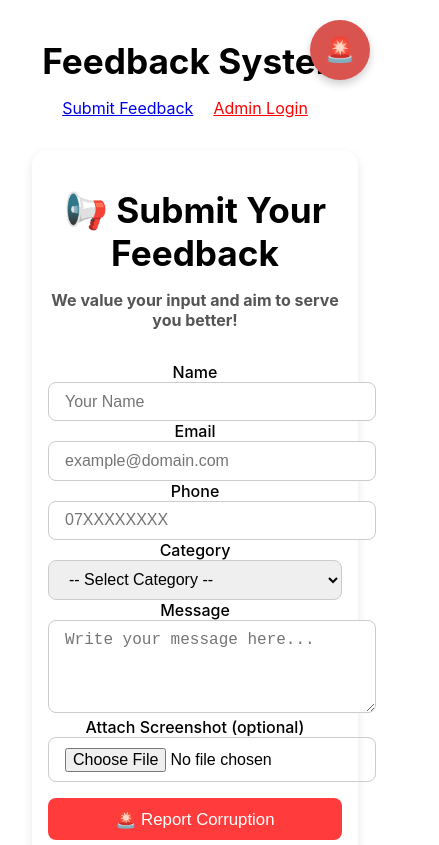
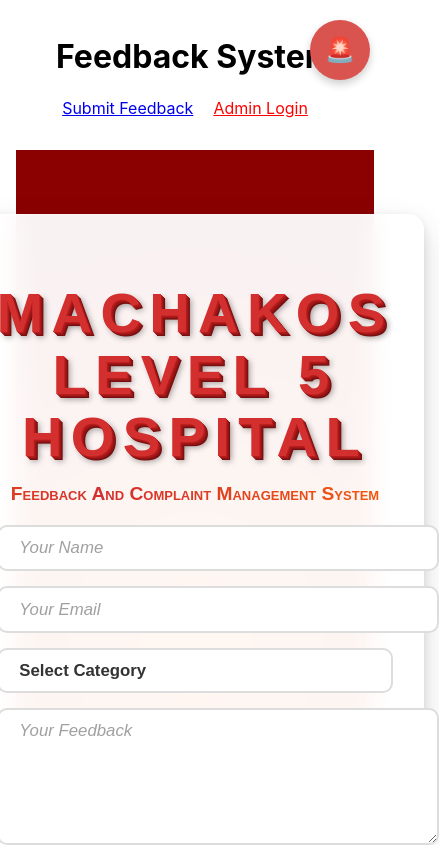
Before and after one commit to Kennedy-Mutuku/themusyawa-Hotel-feedback-and-complaint-management-system-Front-End, a React (Create React App) app: page / in a window 390 px wide. Shown: the top 845 px of the page, 439 px wide, since content can reach past the window. Built offline with nearby package versions, Linux system fonts and the light colour scheme.

Commit message:
Enhance FeedbackForm UI/UX for mobile view

```diff
--- a/src/FeedbackForm.js
+++ b/src/FeedbackForm.js
@@ -1,248 +1,490 @@
-import React, { useState } from 'react';
+import React, { useState, useEffect, useRef } from 'react';
 import axios from 'axios';
+import { API_BASE_URL } from './config';
 
-function FeedbackForm() {
+import { ToastContainer, toast } from 'react-toastify';
+import 'react-toastify/dist/ReactToastify.css';
+
+function FeedbackForm({ defaultCategory = '' }) {
   const [formData, setFormData] = useState({
     name: '',
     email: '',
-    phone: '',
-    category: '',
-    message: '',
+    feedbackText: '',
+    category: defaultCategory || '',
+    anonymous: false,
     file: null,
   });
 
+  const [isSubmitting, setIsSubmitting] = useState(false);
   const [btnHover, setBtnHover] = useState(false);
   const [reportHover, setReportHover] = useState(false);
-  const [isSubmitting, setIsSubmitting] = useState(false);
+
+  const feedbackRef = useRef(null);
+  const nameInputRef = useRef(null);
+  const fileInputRef = useRef(null);
+
+  const categoryOptions = [
+    'Compliment',
+    'Complaint',
+    'Suggestion',
+    'Inquiry',
+    'Other',
+    'Report Corruption',
+  ];
+
+  useEffect(() => {
+    if (defaultCategory) {
+      setFormData((prev) => ({ ...prev, category: defaultCategory }));
+    }
+  }, [defaultCategory]);
 
   const handleChange = (e) => {
-    const { name, value, type, files } = e.target;
-    setFormData((prevData) => ({
-      ...prevData,
-      [name]: type === 'file' ? files[0] : value,
+    const { name, value, checked, files } = e.target;
+
+    if (name === 'anonymous') {
+      setFormData((prev) => ({ ...prev, anonymous: checked }));
+      return;
+    }
+
+    if (name === 'category') {
+      setFormData((prev) => ({
+        ...prev,
+        category: value,
+      }));
+      return;
+    }
+
+    if (name === 'file') {
+      setFormData((prev) => ({
+        ...prev,
+        file: files[0],
+      }));
+      return;
+    }
+
+    setFormData((prev) => ({
+      ...prev,
+      [name]: value,
     }));
   };
 
   const handleSubmit = async (e) => {
     e.preventDefault();
-    setIsSubmitting(true);
-    const data = new FormData();
 
-    for (const key in formData) {
-      data.append(key, formData[key]);
+    if (!formData.category) {
+      toast.error('Please select a feedback category.');
+      return;
+    }
+
+    if (!formData.feedbackText.trim()) {
+      toast.error('Please enter your feedback.');
+      return;
+    }
+
+    if (!formData.anonymous && (!formData.name.trim() || !formData.email.trim())) {
+      toast.error('Please provide your name and email, or choose to submit anonymously.');
+      return;
     }
 
     try {
-      const response = await axios.post('https://your-backend-api.com/feedback', data);
-      alert('✅ Feedback submitted successfully!');
-      console.log('Server response:', response.data);
-      setFormData({ name: '', email: '', phone: '', category: '', message: '', file: null });
+      setIsSubmitting(true);
+      const data = new FormData();
+      data.append('name', formData.name);
+      data.append('email', formData.email);
+      data.append('feedbackText', formData.feedbackText);
+      data.append('category', formData.category);
+      data.append('anonymous', formData.anonymous);
+      if (formData.file) {
+        data.append('file', formData.file);
+      }
+
+      await axios.post(`${API_BASE_URL}/api/feedback`, data, {
+        headers: { 'Content-Type': 'multipart/form-data' },
+      });
+
+      toast.success('✅ Feedback submitted successfully!');
+
+      setFormData({
+        name: '',
+        email: '',
+        feedbackText: '',
+        category: defaultCategory || '',
+        anonymous: false,
+        file: null,
+      });
+
+      if (fileInputRef.current) fileInputRef.current.value = '';
+      if (nameInputRef.current) nameInputRef.current.focus();
     } catch (error) {
-      alert('❌ Submission failed. Try again.');
-      console.error('Error submitting feedback:', error);
+      console.error(error);
+      toast.error('❌ Failed to submit feedback.');
     } finally {
       setIsSubmitting(false);
     }
   };
 
   const handleReportClick = () => {
-    alert('🚨 Corruption report process initiated.');
+    setFormData((prev) => ({
+      ...prev,
+      category: 'Report Corruption',
+      anonymous: false,
+    }));
+
+    setTimeout(() => {
+      if (feedbackRef.current) {
+        feedbackRef.current.scrollIntoView({ behavior: 'smooth', block: 'center' });
+        feedbackRef.current.focus();
+      }
+    }, 200);
   };
 
   return (
-    <div>
-      <style>
-        {`
-        .form-container {
-          max-width: 600px;
-          margin: auto;
-          padding: 2rem;
-          background: #fff;
-          border-radius: 15px;
-          box-shadow: 0 4px 10px rgba(0,0,0,0.1);
-        }
+    <>
+      <div style={pageBackgroundStyle}>
+        <div style={containerStyle}>
+          <h1 style={titleStyle}>MACHAKOS LEVEL 5 HOSPITAL</h1>
+          <h2
+            style={subTitleStyle}
+            className="animated-subtitle"
+            title="Feedback and Complaint Management System"
+          >
+            Feedback and Complaint Management System
+          </h2>
 
-        input, select, textarea {
-          font-size: 1.05rem;
-          padding: 0.75rem 1.25rem;
-          border: 1px solid #ccc;
-          border-radius: 8px;
-          width: 100%;
-        }
-
-        label {
-          margin-bottom: 0.5rem;
-          font-weight: 500;
-        }
-
-        h1 {
-          font-size: 2.5rem;
-          text-align: center;
-          margin-bottom: 1rem;
-        }
-
-        h2 {
-          font-size: 1.2rem;
-          text-align: center;
-          margin-bottom: 2rem;
-          color: #555;
-        }
-
-        .buttons-wrapper {
-          display: flex;
-          justify-content: space-between;
-          margin-top: 1rem;
-        }
-
-        .submit-btn, .report-btn {
-          padding: 0.7rem 1.5rem;
-          font-size: 1.1rem;
-          color: #fff;
-          border: none;
-          border-radius: 8px;
-          cursor: pointer;
-          transition: all 0.3s ease;
-        }
-
-        .report-btn {
-          background-color: #ff3b3b;
-        }
-
-        .submit-btn {
-          background-color: #d32f2f;
-        }
-
-        @media (max-width: 600px) {
-          .form-container {
-            padding: 1rem;
-            margin: 1rem;
-          }
-
-          input, select, textarea {
-            font-size: 1rem !important;
-            padding: 0.6rem 1rem !important;
-          }
-
-          .buttons-wrapper {
-            flex-direction: column;
-            gap: 0.8rem;
-          }
-
-          .submit-btn, .report-btn {
-            width: 100%;
-            font-size: 1.05rem !important;
-            padding: 0.65rem 1.2rem !important;
-          }
-
-          h1 {
-            font-size: 2.2rem !important;
-          }
-
-          h2 {
-            font-size: 1rem !important;
-          }
-        }
-        `}
-      </style>
-
-      <form onSubmit={handleSubmit} className="form-container" noValidate>
-        <h1>📢 Submit Your Feedback</h1>
-        <h2>We value your input and aim to serve you better!</h2>
-
-        <label htmlFor="name">Name</label>
+          <form onSubmit={handleSubmit} style={formStyle} noValidate>
+            {!formData.anonymous && (
+              <>
                 <input
+                  ref={nameInputRef}
                   type="text"
                   name="name"
                   placeholder="Your Name"
                   value={formData.name}
                   onChange={handleChange}
                   required
+                  style={inputStyle}
                 />
-
-        <label htmlFor="email">Email</label>
                 <input
                   type="email"
                   name="email"
-          placeholder="example@domain.com"
+                  placeholder="Your Email"
                   value={formData.email}
                   onChange={handleChange}
                   required
+                  style={inputStyle}
                 />
+              </>
+            )}
 
-        <label htmlFor="phone">Phone</label>
-        <input
-          type="tel"
-          name="phone"
-          placeholder="07XXXXXXXX"
-          value={formData.phone}
-          onChange={handleChange}
-        />
-
-        <label htmlFor="category">Category</label>
             <select
               name="category"
               value={formData.category}
               onChange={handleChange}
               required
+              style={{
+                ...selectStyle,
+                color: formData.category === 'Report Corruption' ? '#d32f2f' : '#333',
+                fontWeight: formData.category === 'Report Corruption' ? '700' : '600',
+              }}
             >
-          <option value="">-- Select Category --</option>
-          <option value="Service Delivery">Service Delivery</option>
-          <option value="Corruption">Corruption</option>
-          <option value="Staff Conduct">Staff Conduct</option>
-          <option value="Facility Hygiene">Facility Hygiene</option>
-          <option value="Billing Issues">Billing Issues</option>
-          <option value="Other">Other</option>
+              <option value="">Select Category</option>
+              {categoryOptions.map((cat) => (
+                <option
+                  key={cat}
+                  value={cat}
+                  style={{ color: cat === 'Report Corruption' ? '#d32f2f' : 'inherit' }}
+                >
+                  {cat}
+                </option>
+              ))}
             </select>
 
-        <label htmlFor="message">Message</label>
             <textarea
-          name="message"
+              name="feedbackText"
+              placeholder="Your Feedback"
+              value={formData.feedbackText}
+              onChange={handleChange}
               rows="4"
-          placeholder="Write your message here..."
-          value={formData.message}
-          onChange={handleChange}
               required
+              ref={feedbackRef}
+              style={textareaStyle}
             />
 
-        <label htmlFor="file">Attach Screenshot (optional)</label>
+            <label style={checkboxLabelStyle}>
               <input
+                type="checkbox"
+                name="anonymous"
+                checked={formData.anonymous}
+                onChange={handleChange}
+                style={checkboxStyle}
+              />
+              Submit anonymously (optional, especially for sensitive reports)
+            </label>
+
+            <label htmlFor="file-upload" style={inputStyle}>
+              {formData.file ? formData.file.name : 'Attach a file (optional)'}
+            </label>
+            <input
+              id="file-upload"
               type="file"
               name="file"
-          accept="image/*,application/pdf"
               onChange={handleChange}
+              accept=".pdf,.jpg,.jpeg,.png,.doc,.docx,.txt"
+              style={{ display: 'none' }}
+              ref={fileInputRef}
             />
 
-        <div className="buttons-wrapper">
+            <div style={buttonsWrapperStyle}>
               <button
                 type="button"
                 onClick={handleReportClick}
-            className="report-btn"
+                style={{
+                  ...reportButtonStyle,
+                  backgroundColor: reportHover ? '#d32f2f' : '#ff3b3b',
+                }}
                 onMouseEnter={() => setReportHover(true)}
                 onMouseLeave={() => setReportHover(false)}
-            style={{
-              backgroundColor: reportHover ? '#d32f2f' : '#ff3b3b',
-            }}
               >
                 🚨 Report Corruption
               </button>
 
               <button
                 type="submit"
-            className="submit-btn"
-            onMouseEnter={() => setBtnHover(true)}
-            onMouseLeave={() => setBtnHover(false)}
                 style={{
+                  ...buttonStyle,
                   backgroundColor: btnHover ? '#ff6a00' : '#d32f2f',
                   opacity: isSubmitting ? 0.6 : 1,
                 }}
+                onMouseEnter={() => setBtnHover(true)}
+                onMouseLeave={() => setBtnHover(false)}
                 disabled={isSubmitting}
               >
                 {isSubmitting ? '⏳ Submitting...' : '🚀 Submit'}
               </button>
             </div>
           </form>
+
+          <ToastContainer
+            position="top-right"
+            autoClose={3000}
+            hideProgressBar={false}
+            newestOnTop={true}
+            closeOnClick
+            pauseOnHover
+            draggable
+            toastStyle={toastStyle}
+            progressStyle={progressStyle}
+          />
         </div>
+
+        {/* Inline styles for animation and placeholders */}
+        <style>{`
+          .animated-subtitle {
+            background: linear-gradient(90deg, #d32f2f, #ff6a00, #d32f2f);
+            -webkit-background-clip: text;
+            -webkit-text-fill-color: transparent;
+            background-size: 200% auto;
+            animation: gradient-slide 3s linear infinite;
+            transition: letter-spacing 0.3s ease;
+            cursor: default;
+            user-select: none;
+            font-variant-caps: small-caps;
+          }
+
+          .animated-subtitle:hover {
+            letter-spacing: 0.18em;
+          }
+
+          @keyframes gradient-slide {
+            0% {
+              background-position: 0% center;
+            }
+            100% {
+              background-position: 200% center;
+            }
+          }
+
+          /* Placeholder styles */
+          input::placeholder,
+          select::placeholder,
+          textarea::placeholder {
+            color: #a0a0a0;
+            font-style: italic;
+            font-weight: 500;
+            transition: color 0.3s ease, font-style 0.3s ease;
+          }
+
+          input:focus::placeholder,
+          select:focus::placeholder,
+          textarea:focus::placeholder {
+            color: #d32f2f;
+            font-style: normal;
+          }
+
+          input:focus,
+          select:focus,
+          textarea:focus {
+            border-color: #d32f2f;
+            box-shadow: 0 0 8px rgba(211, 47, 47, 0.5);
+            outline: none;
+          }
+        `}</style>
+      </div>
+    </>
   );
 }
 
+// ---- STYLES ----
+
+const pageBackgroundStyle = {
+  minHeight: '100vh',
+  display: 'flex',
+  justifyContent: 'center',
+  alignItems: 'center',
+  background: 'radial-gradient(circle at center, #ff6a00 0%, #8b0000 80%)',
+  padding: '1rem',
+};
+
+const containerStyle = {
+  maxWidth: 520,
+  margin: '3rem auto',
+  fontFamily: "'Poppins', Arial, sans-serif",
+  padding: 30,
+  backgroundColor: 'rgba(255, 255, 255, 0.95)',
+  borderRadius: 16,
+  boxShadow: '0 12px 30px rgba(0, 0, 0, 0.15), 0 4px 12px rgba(0, 0, 0, 0.1)',
+  backdropFilter: 'blur(12px)', // frosted glass effect
+  border: '1px solid rgba(255, 255, 255, 0.3)',
+  position: 'relative',
+  zIndex: 1,
+};
+
+const titleStyle = {
+  fontSize: '3.5rem',
+  fontWeight: '900',
+  textAlign: 'center',
+  color: '#d32f2f',
+  marginBottom: '0.1rem', // Reduced from '0.25rem'
+  textTransform: 'uppercase',
+  letterSpacing: '0.15em',
+  textShadow: `
+    1px 1px 0 #b71c1c,
+    2px 2px 0 #a31818,
+    3px 3px 0 #8c1414,
+    4px 4px 0 #760f0f,
+    5px 5px 6px rgba(0, 0, 0, 0.4)
+  `,
+  userSelect: 'none',
+  cursor: 'default',
+  lineHeight: 1.1,
+};
+
+
+const subTitleStyle = {
+  fontSize: '1.2rem',
+  fontWeight: '700',
+  marginBottom: 20,
+  textAlign: 'center',
+  textTransform: 'capitalize',
+  color: '#d32f2f',
+  fontVariantCaps: 'small-caps',
+};
+
+const formStyle = {
+  display: 'flex',
+  flexDirection: 'column',
+  gap: 15,
+};
+
+const inputStyle = {
+  border: '2.5px solid #ddd',
+  borderRadius: 10,
+  padding: '0.7rem 1.3rem',
+  fontSize: '1.05rem',
+  fontWeight: '500',
+  fontFamily: "'Poppins', Arial, sans-serif",
+  transition: 'border-color 0.3s ease',
+  boxShadow: '0 0 4px transparent',
+  outline: 'none',
+  color: '#333',
+  width: '100%',
+  cursor: 'text',
+};
+
+const selectStyle = {
+  ...inputStyle,
+  appearance: 'none',
+  backgroundColor: 'white',
+  cursor: 'pointer',
+};
+
+const textareaStyle = {
+  ...inputStyle,
+  minHeight: 110,
+  resize: 'vertical',
+  fontWeight: '600',
+};
+
+const checkboxLabelStyle = {
+  fontWeight: '600',
+  fontSize: '0.9rem',
+  userSelect: 'none',
+  cursor: 'pointer',
+  display: 'flex',
+  alignItems: 'center',
+  gap: 10,
+  color: '#444',
+  marginTop: 5,
+  marginBottom: 5,
+};
+
+const checkboxStyle = {
+  width: 18,
+  height: 18,
+  cursor: 'pointer',
+  borderRadius: 4,
+  border: '2.5px solid #d32f2f',
+};
+
+const buttonsWrapperStyle = {
+  display: 'flex',
+  justifyContent: 'space-between',
+  marginTop: 12,
+};
+
+const buttonStyle = {
+  cursor: 'pointer',
+  borderRadius: 9,
+  border: 'none',
+  padding: '0.7rem 1.6rem',
+  fontWeight: '700',
+  fontSize: '1.15rem',
+  color: 'white',
+  transition: 'background-color 0.3s ease',
+  boxShadow: '0 3px 10px rgba(211, 47, 47, 0.7)',
+};
+
+const reportButtonStyle = {
+  ...buttonStyle,
+  backgroundColor: '#ff3b3b',
+  boxShadow: '0 3px 15px rgba(255, 59, 59, 0.9)',
+  fontSize: '1rem',
+};
+
+const toastStyle = {
+  borderRadius: '10px',
+  backgroundColor: '#d32f2f',
+  color: 'white',
+  fontWeight: '700',
+  fontSize: '1rem',
+  textShadow: '1px 1px 1px #00000066',
+  filter: 'drop-shadow(0 0 2px #9a0000bb)',
+};
+
+const progressStyle = {
+  background: '#ff6a00',
+  borderRadius: '10px',
+};
+
+// Export the component
 export default FeedbackForm;
```
Lines whose indentation alone changed are shown as unchanged.
